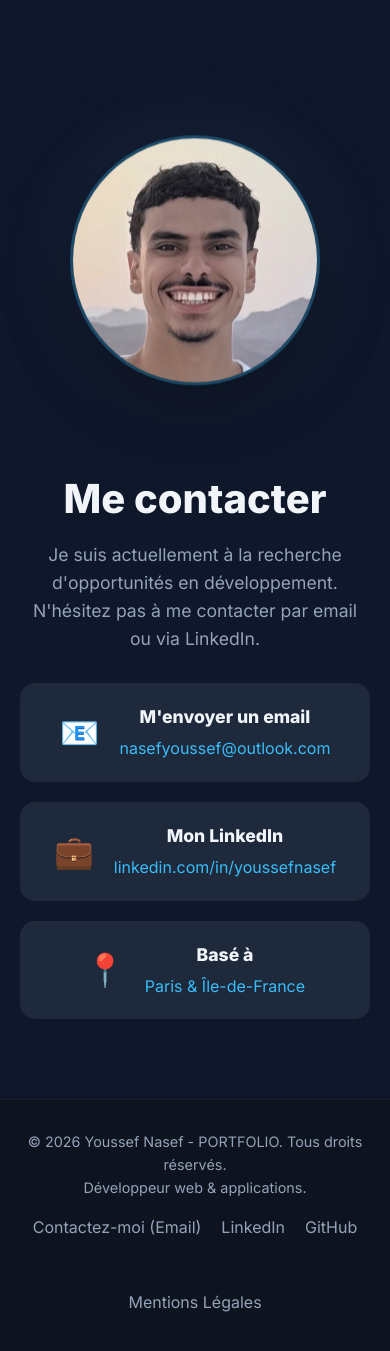
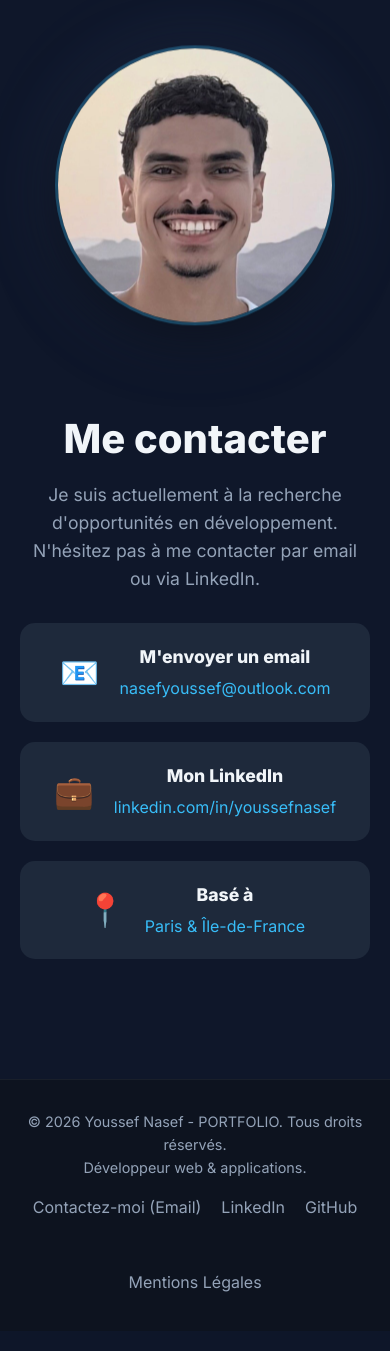
Before and after one commit to youssna/portfolio, a PHP site: page /contact.html in a window 390 px wide. Shown: the part 139-1490 px from the top of the page. After the commit the page ends 1431 px from the top, so only its background shows below. Run offline with PHP 8.4, Linux system fonts and the light colour scheme.

Commit message:
Update style.css

```diff
--- a/assets/css/style.css
+++ b/assets/css/style.css
@@ -1235,7 +1235,7 @@ main {
 }
 
 /* =========================================
-   RESPONSIVE NAVBAR & CORRECTIFS MOBILE
+   RESPONSIVE NAVBAR & CORRECTIFS MOBILE (FINAL)
    ========================================= */
 @media (max-width: 900px) {
 
@@ -1290,28 +1290,35 @@ main {
         border: 1px solid rgba(255,255,255,0.05);
     }
 
-    /* 2. CORRECTIFS DECALAGE CONTENU */
-
-    /* Pour les pages classiques */
+    /* 2. CORRECTIFS DECALAGE CONTENU (Autres pages) */
     .page-header, .header-veille {
         padding-top: 220px !important;
     }
 
-    /* Pour l'accueil */
     .hero-content {
         padding-top: 150px;
     }
 
-    /* 3. FIX SPECIFIQUE CONTACT (L'image coupée) */
+    /* 3. FIX SPECIFIQUE CONTACT (Ajusté) */
     .contact-container {
-        flex-direction: column; /* On empile tout */
-        padding-top: 50px !important; /* Un peu d'espace */
+        flex-direction: column; /* Empile image puis texte */
+
+        /* C'est LUI qui gère l'espace maintenant : Padding au lieu de Margin */
+        /* 160px devrait être suffisant pour passer sous la barre sans être trop bas */
+        padding-top: 160px !important;
         margin-top: 0 !important;
+        padding-bottom: 40px;
     }
 
-    /* C'est ICI que ça se joue : on pousse l'image vers le bas */
     .contact-visual {
-        margin-top: 200px !important; /* Force brute pour descendre l'image */
+        /* On enlève la marge géante d'avant */
+        margin-top: 0 !important;
         margin-bottom: 40px;
+        width: 100%; /* S'assure que l'image est centrée */
+    }
+
+    /* Ajustement taille image sur mobile si besoin */
+    .avatar-3d, .avatar-glow {
+        width: 280px; height: 280px;
     }
 }
```
